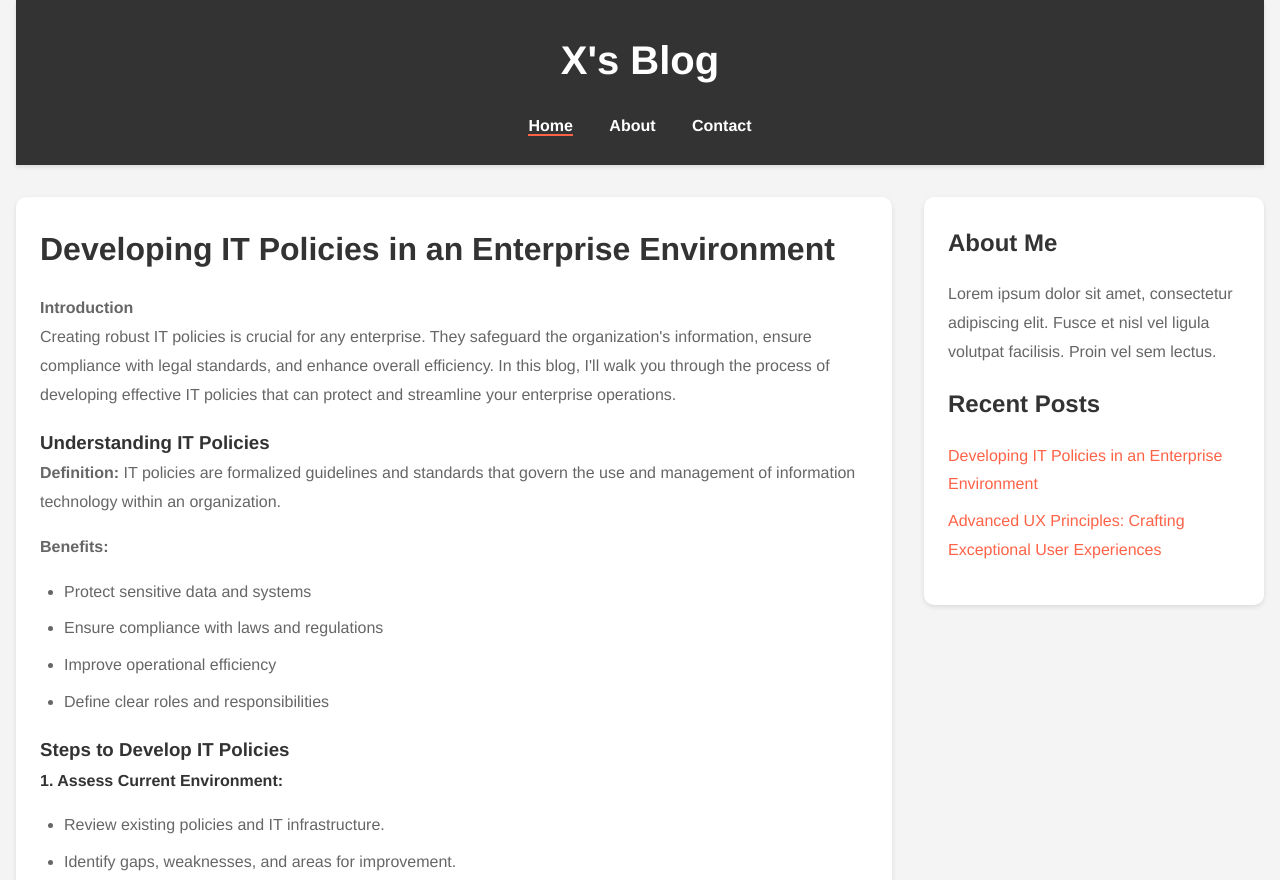
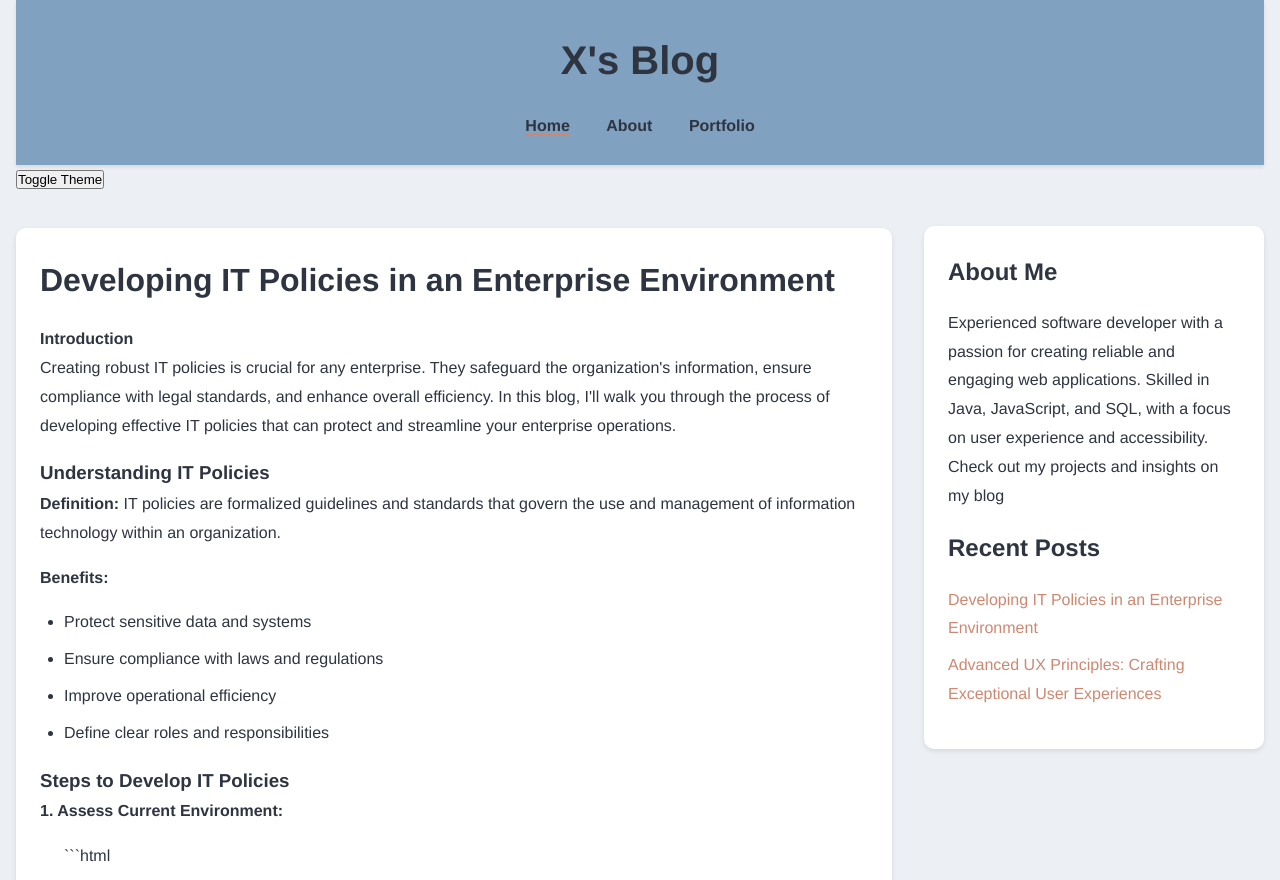
Before and after one commit to weaponxd253/xavierBlog, a plain HTML site: page index.html in a window 1280 px wide. Shown: the top 880 px of the page. Drawn offline with nearby package versions, Linux system fonts and the light colour scheme.

Commit message:
updated color scheme

````diff
--- a/index.html
+++ b/index.html
@@ -17,10 +17,11 @@
       <ul>
         <li><a href="#home" class="current">Home</a></li>
         <li><a href="#about">About</a></li>
-        <li><a href="#contact">Contact</a></li>
+        <li><a href="https://weaponxd253.github.io/" target="_blank">Portfolio</a></li>
       </ul>
     </nav>
   </header>
+  <button id="theme-toggle">Toggle Theme</button>
   <main role="main">
     <section id="home" class="posts">
       <article class="post">
@@ -44,6 +45,8 @@
 
         <h3>Steps to Develop IT Policies</h3>
         <h4 class="content-heading">1. Assess Current Environment:</h4>
+        <ul class="content-list">
+```html
         <ul class="content-list">
           <li>Review existing policies and IT infrastructure.</li>
           <li>Identify gaps, weaknesses, and areas for improvement.</li>
@@ -189,8 +192,13 @@
           efficiently without unnecessary strain:</p>
         <ul class="content-list">
           <li><strong>Lazy Loading:</strong> Load content as needed, like only opening the parts of a toolbox when you
-            need them, to speed up initial load times. This technique improves performance by deferring the loading of
-            non-critical resources.</li>
+           Here's the continuation and completion of your HTML with the suggested color scheme:
+
+### Updated **index.html** (Continued)
+
+```html
+          need them, to speed up initial load times. This technique improves performance by deferring the loading of
+          non-critical resources.</li>
           <li><strong>Minification:</strong> Reduce file sizes (CSS, JavaScript) for faster loading, akin to
             streamlining a toolset to include only the essentials. This can significantly decrease load times and
             improve user experience.</li>
@@ -237,15 +245,13 @@
     </section>
     <aside id="about" class="sidebar" role="complementary">
       <h2>About Me</h2>
-      <p>Lorem ipsum dolor sit amet, consectetur adipiscing elit. Fusce et nisl vel ligula volutpat facilisis. Proin vel
-        sem lectus.</p>
+      <p>Experienced software developer with a passion for creating reliable and engaging web applications. Skilled in Java, JavaScript, and SQL, with a focus on user experience and accessibility. Check out my projects and insights on my blog</p>
       <h2>Recent Posts</h2>
       <ul>
         <li><a href="#">Developing IT Policies in an Enterprise Environment</a></li>
         <li><a href="#">Advanced UX Principles: Crafting Exceptional User Experiences</a></li>
       </ul>
     </aside>
-
   </main>
   <footer role="contentinfo">
     <p>&copy; 2024 My Blog. All rights reserved.</p>
--- a/script.js
+++ b/script.js
@@ -11,26 +11,25 @@ document.addEventListener('DOMContentLoaded', () => {
         }
     };
 
-    // Animate intro texts
+    // Apply GSAP animations
     applyAnimation(".intro-text", {
         scrollTrigger: {
             trigger: ".intro-text",
             start: "top 75%",
             toggleActions: "play none none none",
-            onEnter: () => gsap.set(".intro-text", { visibility: "visible" }) // Make visible before animation starts
+            onEnter: () => gsap.set(".intro-text", { visibility: "visible" })
         },
         opacity: 0,
         y: 50,
         duration: 1
     });
 
-    // Animate content texts
     applyAnimation(".content-text", {
         scrollTrigger: {
             trigger: ".content-text",
             start: "top 75%",
             toggleActions: "play none none none",
-            onEnter: () => gsap.set(".content-text", { visibility: "visible" }) // Make visible before animation starts
+            onEnter: () => gsap.set(".content-text", { visibility: "visible" })
         },
         opacity: 0,
         y: 50,
@@ -38,13 +37,12 @@ document.addEventListener('DOMContentLoaded', () => {
         stagger: 0.3
     });
 
-    // Animate content lists
     applyAnimation(".content-list li", {
         scrollTrigger: {
             trigger: ".content-list",
             start: "top 75%",
             toggleActions: "play none none none",
-            onEnter: () => gsap.set(".content-list li", { visibility: "visible" }) // Make visible before animation starts
+            onEnter: () => gsap.set(".content-list li", { visibility: "visible" })
         },
         opacity: 0,
         x: 50,
@@ -52,39 +50,36 @@ document.addEventListener('DOMContentLoaded', () => {
         stagger: 0.2
     });
 
-    // Animate headings
     applyAnimation("h2, h3, h4", {
         scrollTrigger: {
             trigger: "h2, h3, h4",
             start: "top 75%",
             toggleActions: "play none none none",
-            onEnter: () => gsap.set("h2, h3, h4", { visibility: "visible" }) // Make visible before animation starts
+            onEnter: () => gsap.set("h2, h3, h4", { visibility: "visible" })
         },
         opacity: 0,
         y: -50,
         duration: 1
     });
 
-    // Animate images
     applyAnimation("img", {
         scrollTrigger: {
             trigger: "img",
             start: "top 75%",
             toggleActions: "play none none none",
-            onEnter: () => gsap.set("img", { visibility: "visible" }) // Make visible before animation starts
+            onEnter: () => gsap.set("img", { visibility: "visible" })
         },
         opacity: 0,
         scale: 0.8,
         duration: 1
     });
 
-    // Animate specific sections
     applyAnimation("#about", {
         scrollTrigger: {
             trigger: "#about",
             start: "top 75%",
             toggleActions: "play none none none",
-            onEnter: () => gsap.set("#about", { visibility: "visible" }) // Make visible before animation starts
+            onEnter: () => gsap.set("#about", { visibility: "visible" })
         },
         opacity: 0,
         x: -100,
@@ -96,7 +91,7 @@ document.addEventListener('DOMContentLoaded', () => {
             trigger: "footer",
             start: "top 75%",
             toggleActions: "play none none none",
-            onEnter: () => gsap.set("footer", { visibility: "visible" }) // Make visible before animation starts
+            onEnter: () => gsap.set("footer", { visibility: "visible" })
         },
         opacity: 0,
         y: 100,
@@ -122,4 +117,31 @@ document.addEventListener('DOMContentLoaded', () => {
         document.body.scrollTop = 0;
         document.documentElement.scrollTop = 0;
     });
+
+    // Theme Toggle Button
+    const themeToggleButton = document.getElementById('theme-toggle');
+    const currentTheme = localStorage.getItem('theme') || 'light-theme';
+
+    document.body.classList.add(currentTheme);
+
+    themeToggleButton.addEventListener('click', () => {
+        if (document.body.classList.contains('light-theme')) {
+            document.body.classList.remove('light-theme');
+            document.body.classList.add('dark-theme');
+            localStorage.setItem('theme', 'dark-theme');
+        } else {
+            document.body.classList.remove('dark-theme');
+            document.body.classList.add('light-theme');
+            localStorage.setItem('theme', 'light-theme');
+        }
+    });
+
+    // Initial GSAP animations
+    gsap.from("header", { duration: 1, y: -100, opacity: 0 });
+    gsap.from("main", { duration: 1, x: -100, opacity: 0, delay: 0.5 });
+    gsap.from("footer", { duration: 1, y: 100, opacity: 0, delay: 1 });
+
+    document.querySelectorAll("article").forEach((article, index) => {
+        gsap.from(article, { duration: 1, y: 50, opacity: 0, delay: index * 0.2 });
+    });
 });
--- a/styles.css
+++ b/styles.css
@@ -1,6 +1,45 @@
-/* styles.css */
+:root {
+    --primary-color: #2E3440;
+    --secondary-color: #88C0D0;
+    --accent-color: #BF616A;
+    --text-color: #ECEFF4;
+    --background-color: #2E3440;
+    --header-footer-background: #3B4252;
+    --post-background: #3B4252; /* Default post background for dark theme */
+    --aside-background: #3B4252; /* Default aside background for dark theme */
+}
 
-/* Basic reset */
+body.light-theme {
+    --primary-color: #D8DEE9;
+    --secondary-color: #81A1C1;
+    --accent-color: #D08770;
+    --text-color: #2E3440; /* Darker text color for better contrast */
+    --background-color: #ECEFF4;
+    --header-footer-background: #81A1C1;
+    --post-background: #FFFFFF; /* Light theme post background */
+    --aside-background: #FFFFFF; /* Light theme aside background */
+}
+
+body.dark-theme {
+    --primary-color: #2E3440;
+    --secondary-color: #88C0D0;
+    --accent-color: #BF616A;
+    --text-color: #ECEFF4;
+    --background-color: #2E3440;
+    --header-footer-background: #3B4252;
+    --post-background: #3B4252; /* Dark theme post background */
+    --aside-background: #3B4252; /* Dark theme aside background */
+}
+
+body {
+    font-family: 'Helvetica Neue', Helvetica, Arial, sans-serif;
+    color: var(--text-color);
+    background-color: var(--background-color);
+    line-height: 1.8;
+    padding: 0 1rem;
+}
+
+/* Reset styles */
 * {
     margin: 0;
     padding: 0;
@@ -12,19 +51,10 @@ html {
     scroll-behavior: smooth;
 }
 
-/* Body styling */
-body {
-    font-family: 'Helvetica Neue', Helvetica, Arial, sans-serif;
-    color: #333;
-    line-height: 1.8;
-    background-color: #f4f4f4;
-    padding: 0 1rem;
-}
-
 /* Header styling */
 header {
-    background-color: #333;
-    color: #fff;
+    background-color: var(--header-footer-background);
+    color: var(--text-color);
     padding: 1.5rem 0;
     text-align: center;
     position: sticky;
@@ -51,7 +81,7 @@ nav ul li {
 }
 
 nav ul li a {
-    color: #fff;
+    color: var(--text-color);
     text-decoration: none;
     font-weight: bold;
     transition: color 0.3s ease;
@@ -60,12 +90,11 @@ nav ul li a {
 nav ul li a:hover,
 nav ul li a:focus,
 nav ul li a:active {
-    color: #ff6347;
-    /* Tomato color */
+    color: var(--accent-color);
 }
 
 nav ul li a.current {
-    border-bottom: 2px solid #ff6347;
+    border-bottom: 2px solid var(--accent-color);
 }
 
 /* Main content and sidebar styling */
@@ -81,7 +110,7 @@ main {
 }
 
 .post {
-    background: #fff;
+    background: var(--post-background);
     margin-bottom: 2rem;
     padding: 1.5rem;
     border-radius: 10px;
@@ -97,13 +126,13 @@ main {
 .post h2 {
     margin-bottom: 1rem;
     font-size: 2rem;
-    color: #333;
+    color: var(--text-color);
 }
 
 .post p,
 .post ul {
     font-size: 1rem;
-    color: #666;
+    color: var(--text-color);
     margin-bottom: 1rem;
 }
 
@@ -119,7 +148,7 @@ main {
 /* Sidebar styling */
 .sidebar {
     flex: 1;
-    background: #fff;
+    background: var(--aside-background);
     padding: 1.5rem;
     border-radius: 10px;
     box-shadow: 0 2px 5px rgba(0, 0, 0, 0.1);
@@ -129,13 +158,13 @@ main {
 .sidebar h2 {
     margin-bottom: 1rem;
     font-size: 1.5rem;
-    color: #333;
+    color: var(--text-color);
 }
 
 .sidebar p,
 .sidebar ul {
     font-size: 1rem;
-    color: #666;
+    color: var(--text-color);
     margin-bottom: 1rem;
 }
 
@@ -150,20 +179,20 @@ main {
 
 .sidebar ul li a {
     text-decoration: none;
-    color: #ff6347;
+    color: var(--accent-color);
     transition: color 0.3s ease;
 }
 
 .sidebar ul li a:hover,
 .sidebar ul li a:focus,
 .sidebar ul li a:active {
-    color: #333;
+    color: var(--text-color);
 }
 
 /* Footer styling */
 footer {
-    background-color: #333;
-    color: #fff;
+    background-color: var(--header-footer-background);
+    color: var(--text-color);
     text-align: center;
     padding: 1.5rem 0;
     margin-top: 2rem;
@@ -179,7 +208,7 @@ footer {
     z-index: 99;
     border: none;
     outline: none;
-    background-color: #333;
+    background-color: var(--header-footer-background);
     color: white;
     cursor: pointer;
     padding: 10px 15px;
````
